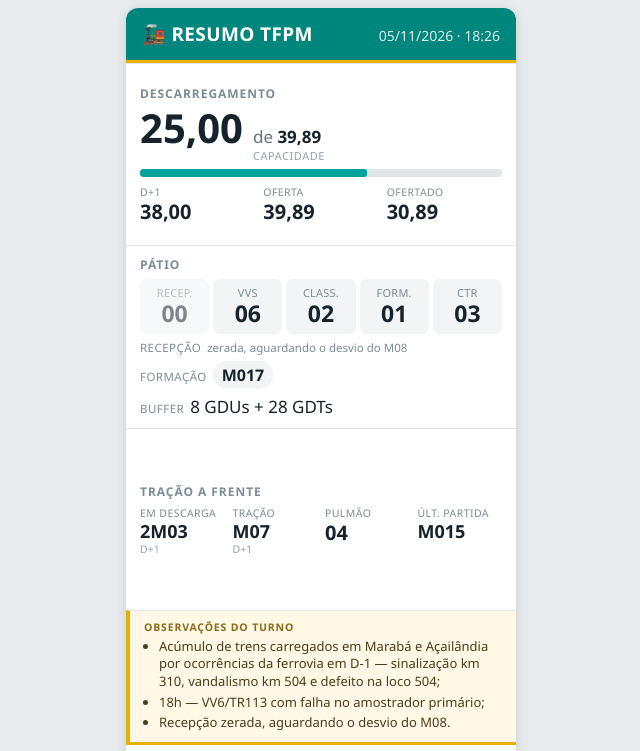
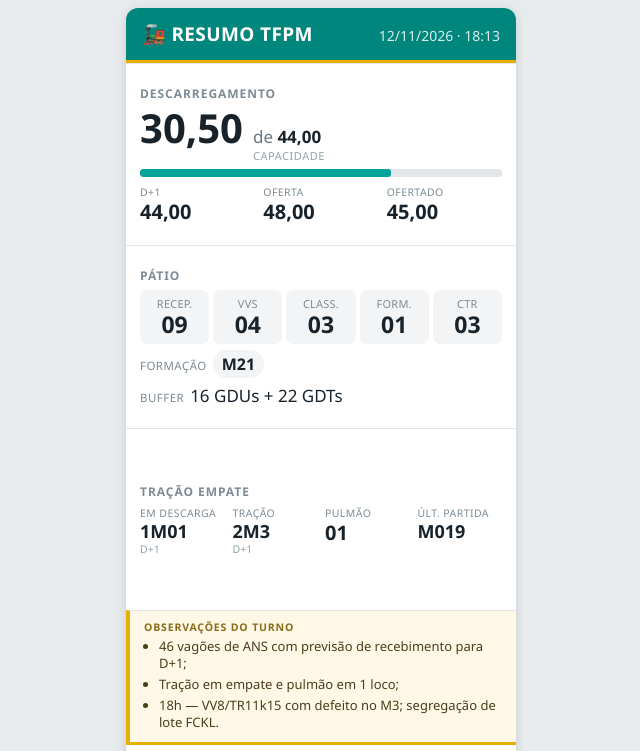
Before and after one commit to Petrus-GIF/Estudando, a plain HTML site: page cartao-turno.html in a window 1280 px wide. Shown: the top 751 px of the page, without its empty margins (319-959 px from the left). Drawn offline with Linux system fonts and the light colour scheme.

Commit message:
Lança os turnos de 09/11 e 12/11
O cartão fica com o 12/11; o texto do 09/11 ficou em
resumo-tfpm-09-11.txt.

09/11 18:37: ciclo em 19,34 contra 10,64 de programa, inteiro vindo do
porto em 14,24 — reflexo do desligamento em D-1, com trem carregado
parado esperando. As parcelas somam certo, e a ferrovia fechou abaixo da
meta, em 5,10. Pulmão em 9 locos.

12/11 18:13: os quatro indicadores abaixo do programa ao mesmo tempo,
primeira vez na série — ciclo 10,58, TMM 0,74, desvios 0,22 e aguardando
retirada 0,24. Tração em empate e pulmão em 1 loco.

Co-Authored-By: Claude Opus 5 <noreply@anthropic.com>
Claude-Session: https://claude.ai/code/session_014H9EF52vD12RJgNsV2gREa

```diff
--- a/cartao-turno.html
+++ b/cartao-turno.html
@@ -423,42 +423,41 @@
          ======================================================= */
 
       var TURNO = {
-        data: "05/11/2026",
-        hora: "18:26",
+        data: "12/11/2026",
+        hora: "18:13",
 
         // descarregamento
-        d1: 38.0,
-        oferta: 39.89,
-        ofertado: 30.89,
-        capacidade: 39.89,
-        realizado: 25.0,
+        d1: 44.0,
+        oferta: 48.0,
+        ofertado: 45.0,
+        capacidade: 44.0,
+        realizado: 30.5,
 
         // pátio
-        recepcao: 0,
-        recepcaoNota: "zerada, aguardando o desvio do M08",
-        vvs: 6,
-        classificacao: 2,
+        recepcao: 9,
+        vvs: 4,
+        classificacao: 3,
         ctr: 3,
         // lotes em formação e o(s) trem(ns) para onde vão
         formacaoLotes: 1,
-        formacao: ["M017"],
-        gdu: 8,
-        gdt: 28,
+        formacao: ["M21"],
+        gdu: 16,
+        gdt: 22,
 
         // tração
-        sentido: "A Frente",
-        emDescarga: "2M03",
+        sentido: "Empate",
+        emDescarga: "1M01",
         emDescargaObs: "D+1",
-        liberado: "M07",
+        liberado: "2M3",
         liberadoObs: "D+1",
-        pulmao: 4,
-        ultimaPartida: "M015",
+        pulmao: 1,
+        ultimaPartida: "M019",
 
         // complicações do turno; deixe [] quando não houver nada a registrar
         observacoes: [
-          "Acúmulo de trens carregados em Marabá e Açailândia por ocorrências da ferrovia em D-1 — sinalização km 310, vandalismo km 504 e defeito na loco 504;",
-          "18h — VV6/TR113 com falha no amostrador primário;",
-          "Recepção zerada, aguardando o desvio do M08.",
+          "46 vagões de ANS com previsão de recebimento para D+1;",
+          "Tração em empate e pulmão em 1 loco;",
+          "18h — VV8/TR11k15 com defeito no M3; segregação de lote FCKL.",
         ],
 
         // rodapé: trocar as turmas a cada passagem
```
Also changed, not shown: resumo-tfpm-09-11.txt (added), resumo-tfpm.txt.
